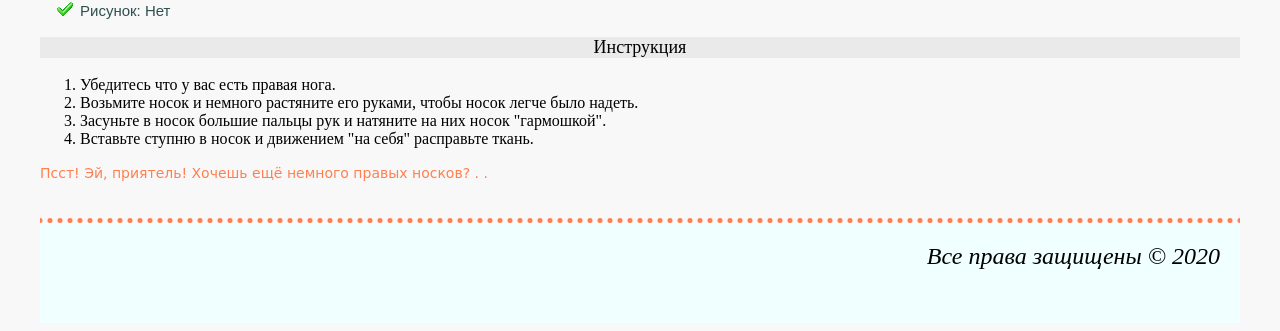
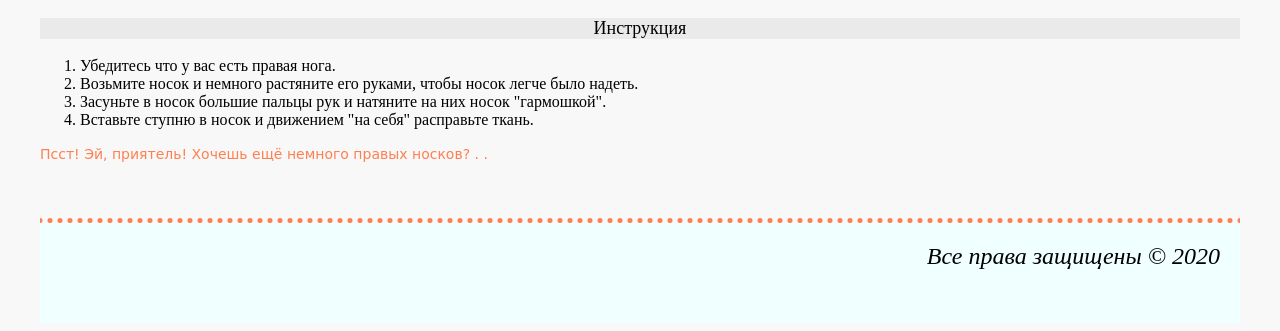
Before and after one commit to PavelM87/Right-socks-shop, a Django app: template main/templates/main/item_base.html in a window 1280 px wide. Shown: the part 642-973 px from the top of the page. Run offline with Django 3.2, Linux system fonts and the light colour scheme; the template is opened without the code that fills it, so the values that code supplies are empty.

Commit message:
Remove field print from specification

```diff
--- a/deploy_test/settings.py
+++ b/deploy_test/settings.py
@@ -124,7 +124,7 @@
 
 # Heroku: Update database configuration from $DATABASE_URL.
 import dj_database_url
-db_from_env = dj_database_url.config(conn_max_age=500)
+db_from_env = dj_database_url.config()
 DATABASES['default'].update(db_from_env)
 
 # Static files (CSS, JavaScript, Images)
--- a/main/models.py
+++ b/main/models.py
@@ -25,7 +25,6 @@
     size = models.CharField('Размеры', max_length=100)
     color = models.CharField('Цвет', max_length=50)
     material = models.CharField('Материал', max_length=150)
-    print = models.BooleanField('Рисунок')
 
     def __str__(self):
         return str(self.product)
--- a/main/templates/main/item_base.html
+++ b/main/templates/main/item_base.html
@@ -29,12 +29,6 @@
             <li>Цвет: {{ specific.color }}</li>
             <li>Материал: {{ specific.material }}</li>
             <li>Размеры: {{ specific.size }}</li>
-            <li>Рисунок: {% if specific.print %}
-                Есть
-                {% else %}
-                Нет
-                {% endif %}
-            </li>
         </ul>
  <div class="instruct">
             <h3>Инструкция</h3>
```
Also changed, not shown: main/migrations/0006_remove_specification_print.py (added).
